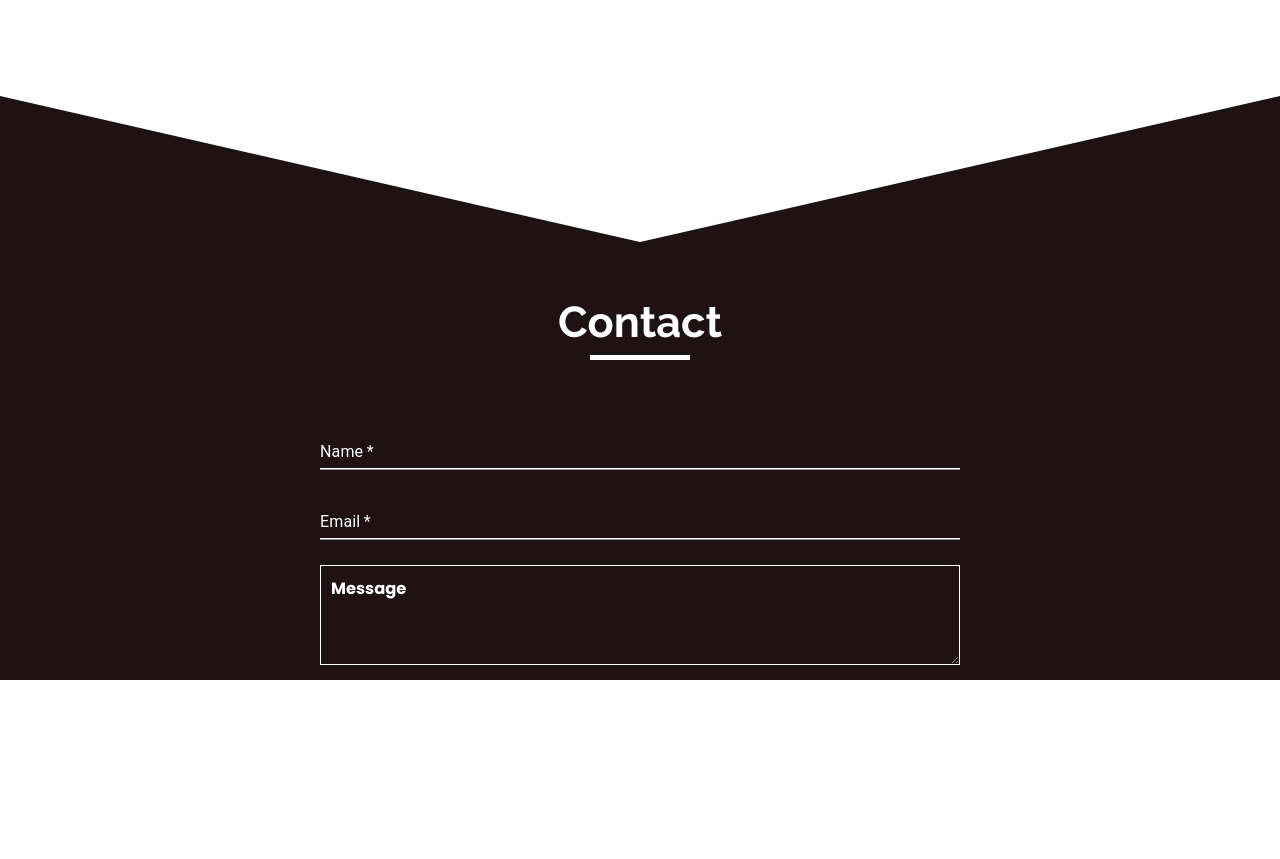
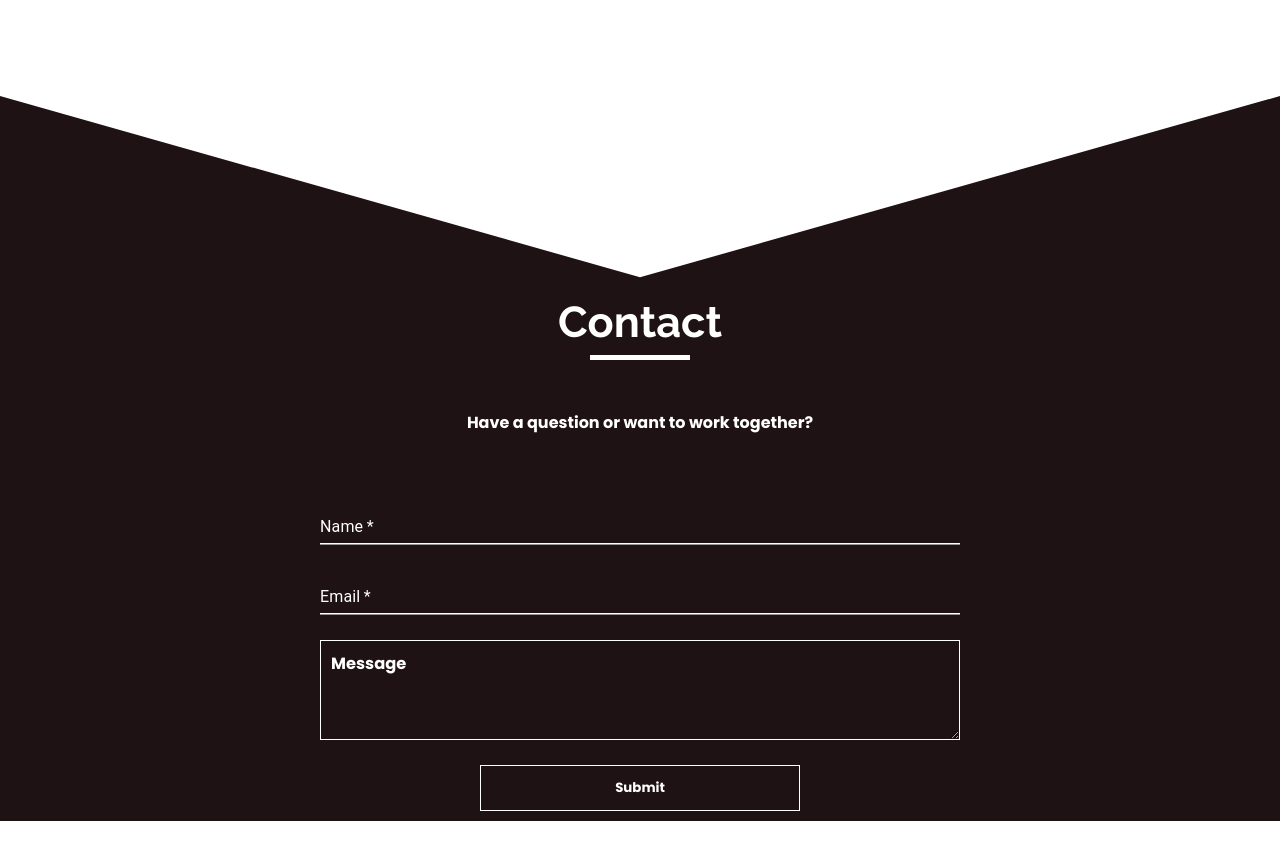
Before and after one commit to tonyykosseifyy/portfolio-project, a React (Create React App) app: page / in a window 1280 px wide. Shown: the part 1327-2186 px from the top of the page. Before the commit the page ends 2057 px from the top, so only its background shows below. Built offline with nearby package versions, Linux system fonts and the light colour scheme.

Commit message:
still in the Contact section

```diff
--- a/src/App.css
+++ b/src/App.css
@@ -1,6 +1,3 @@
-html {
-  scroll-behavior: smooth !important ;
-}
 
 .app {
     font-family: 'Poppins', sans-serif;
--- a/src/App.js
+++ b/src/App.js
@@ -4,7 +4,7 @@ import './styles.sass' ;
 import video from './video.mp4' ;
 import { Title , TitleSpan , Home , MainButton ,
   Navbar , Link , About , Contact ,SectionTitle ,
-  Bar,Hexagon, AboutContainer , Container} from './StyledComponents' ;
+  Bar,Hexagon, AboutContainer , Container , ContactPhrase , SubmitButton} from './StyledComponents' ;
 import { FaArrowRight } from 'react-icons/fa' ;
 import Fade from 'react-reveal/Fade' ;
 import Flip from 'react-reveal/Flip';
@@ -114,6 +114,9 @@ function App() {
                 <Fade left >
                   <Bar color='white'/>
                 </Fade>
+                <Fade left>
+                  <ContactPhrase>Have a question or want to work together?</ContactPhrase>
+                </Fade>
                 <form onSubmit={(e) => e.preventDefault()} >
                   <TextField
                     id="Name Input"
@@ -153,6 +156,9 @@ function App() {
                         overflow: 'auto !important',
                     }}
                   />
+                  <SubmitButton type='Submit' >
+                    Submit
+                  </SubmitButton>
                 </form>
             </Contact>
         </div>
--- a/src/StyledComponents.js
+++ b/src/StyledComponents.js
@@ -98,7 +98,6 @@ export const About = styled.section`
 `
 export const Contact = styled.section`
   clip-path: polygon(0 0, 50% 25%, 100% 0, 100% 100%, 0 100%, 0% 60%, 0 0);
-  height: auto ;
   width: 100% ;
   background: #1F1214 ;
   padding-top: 200px;
@@ -222,3 +221,29 @@ export const Hexagon = styled.div`
     transform: scale(3.5) ;
   }
 `
+
+export const ContactPhrase = styled.p`
+  text-align: center ;
+  color: white ;
+  font-family: 'Poppins', sans-serif;
+  margin-top: 50px
+`
+export const SubmitButton = styled.button`
+  background-color: transparent ;
+  padding: 12px 0 ;
+  width: 50% ;
+  color: white ;
+  border: 1px solid white ;
+  outline: none ;
+  cursor: pointer ;
+  transition: .3s ease-in-out ;
+  font-weight: bold ;
+  margin: 10px auto ;
+  font-family: 'Poppins', sans-serif;
+  text-transform: upper-case;
+  &:hover {
+    background-color: #832D21 ;
+    border-color: #832D21 ;
+  }
+
+`
```
Also changed, not shown: 1 other file (tests, documents, lock files or other folders).
